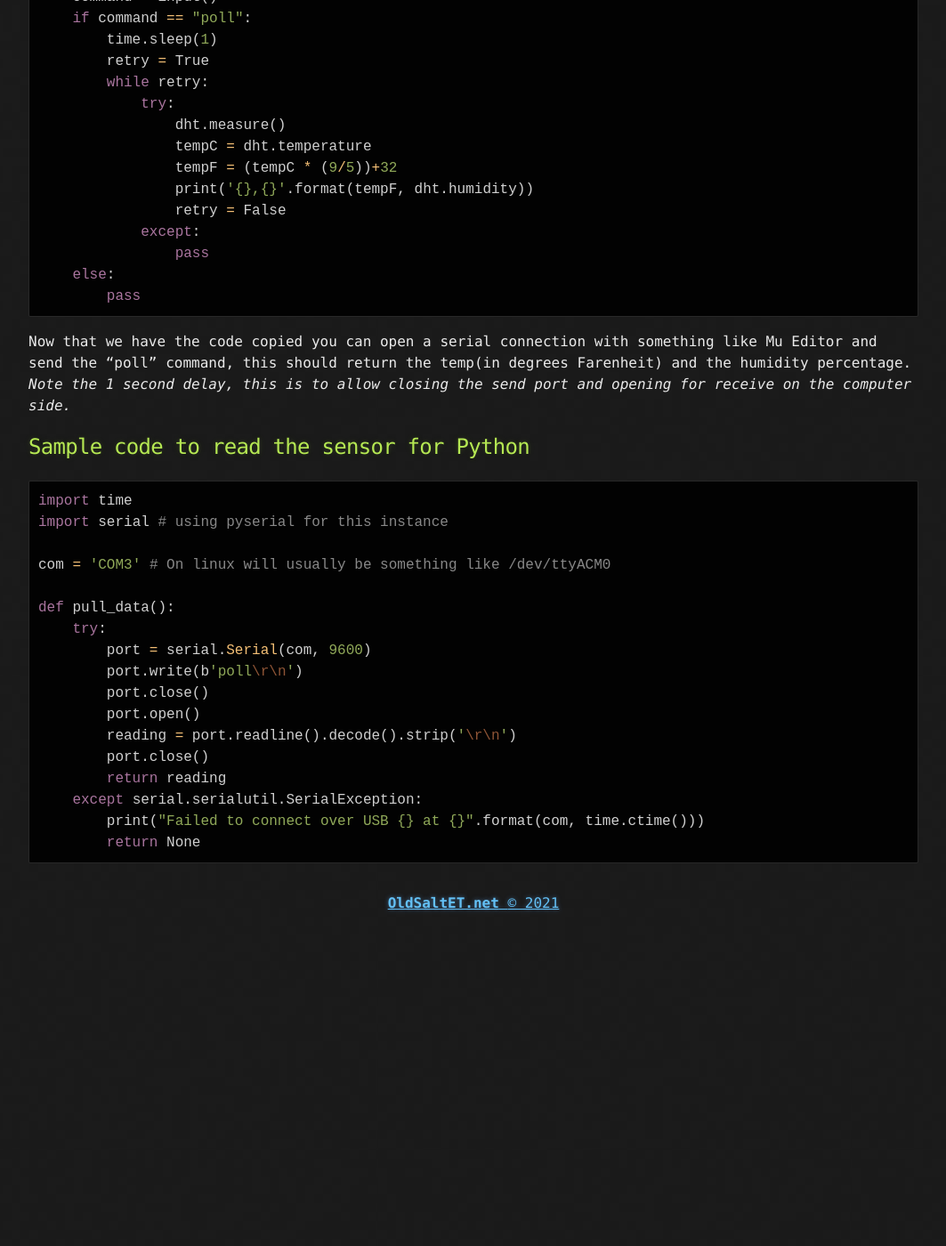
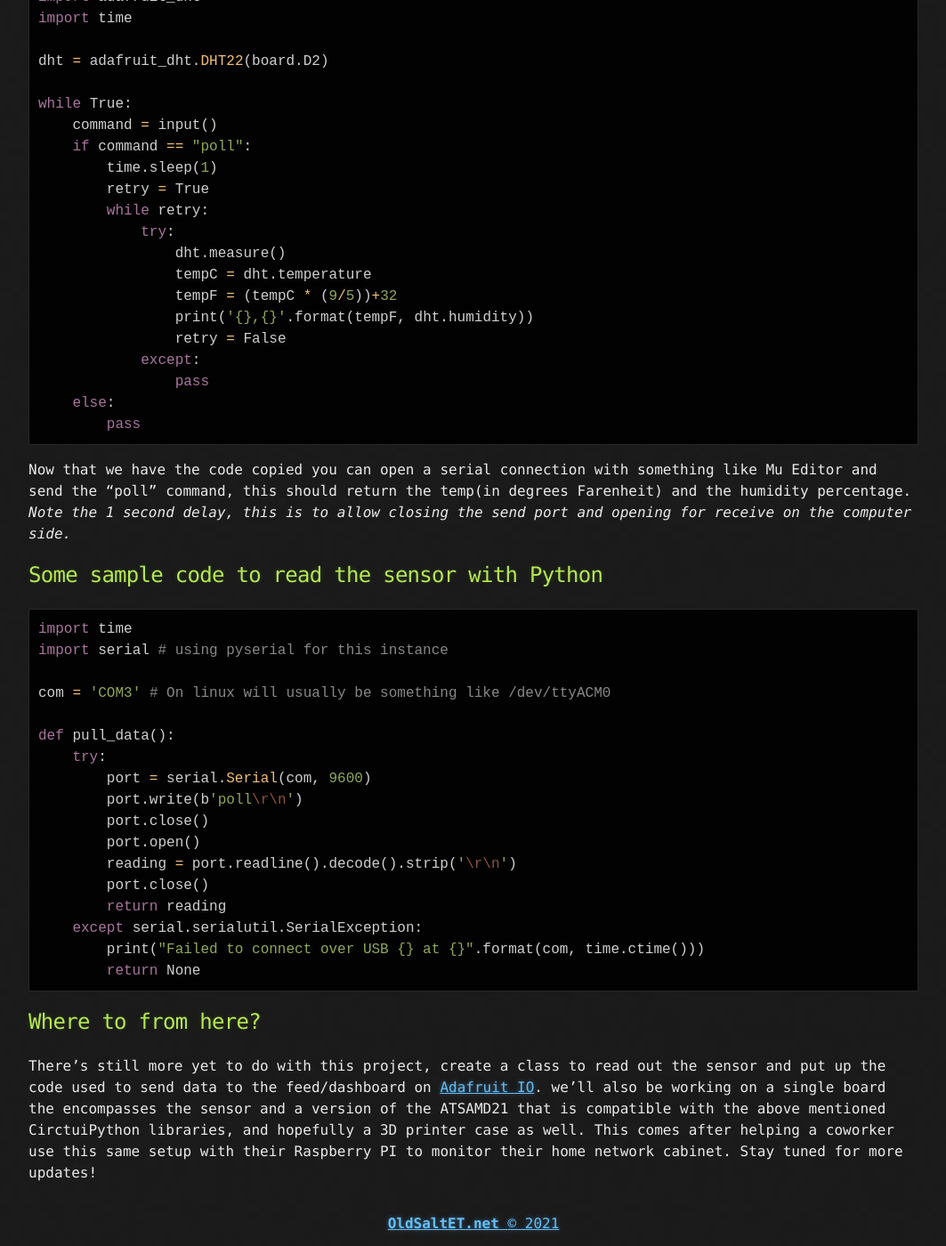
Before and after one commit to Blacknight318/Blog_OldSaltET.NET, a Jekyll site: the page built from _posts/2021-03-11-Building-a-sensor-with-CircuitPython.md, in a window 1280 px wide and 1400 px high, scrolled down 837 px. Shown: the whole window at 89% size, without its empty margins (108-1171 px from the left). Built offline with Jekyll 4.4.1, drawn with Linux system fonts in a browser that asks for light colours; before the commit the page ends 1877 px from its top, so only the background shows below that; some of the changed text lies outside the part shown.

Commit message:
Updated Sensor Post with why and whats next

````diff
--- a/_posts/2021-03-11-Building-a-sensor-with-CircuitPython.md
+++ b/_posts/2021-03-11-Building-a-sensor-with-CircuitPython.md
@@ -1,3 +1,6 @@
+## Why build this?
+This project started as a way to monitor my home air and see just how much the temperature and humidity fluctuated during the day, and how well the Nest thermostat maintained everything.  So after connecting it to a feed on [Adafruit IO](https://io.adafruit.com) and creating a dashboard it was ready to go!
+
 ## The Parts
 1. [Trinket M0](https://www.amazon.com/Adafruit-Trinket-M0-CircuitPython-Arduino/dp/B07MLWKK6V)
 2. [DHT22](https://www.amazon.com/dp/B07XBVR532/ref=cm_sw_r_em_apa_fabc_NRTX4BSZW5RQVF3P930T?_encoding=UTF8&psc=1)
@@ -35,7 +38,7 @@ while True:
 ```
 Now that we have the code copied you can open a serial connection with something like Mu Editor and send the "poll" command, this should return the temp(in degrees Farenheit) and the humidity percentage. _Note the 1 second delay, this is to allow closing the send port and opening for receive on the computer side._
 
-## Sample code to read the sensor for Python
+## Some sample code to read the sensor with Python
 ```python
 import time
 import serial # using pyserial for this instance
@@ -55,3 +58,6 @@ def pull_data():
         print("Failed to connect over USB {} at {}".format(com, time.ctime()))
         return None
 ```
+
+## Where to from here?
+There's still more yet to do with this project, create a class to read out the sensor and put up the code used to send data to the feed/dashboard on [Adafruit IO](https://io.adafruit.com). we'll also be working on a single board the encompasses the sensor and a version of the ATSAMD21 that is compatible with the above mentioned CirctuiPython libraries, and hopefully a 3D printer case as well.  This comes after helping a coworker use this same setup with their Raspberry PI to monitor their home network cabinet.  Stay tuned for more updates!
````
